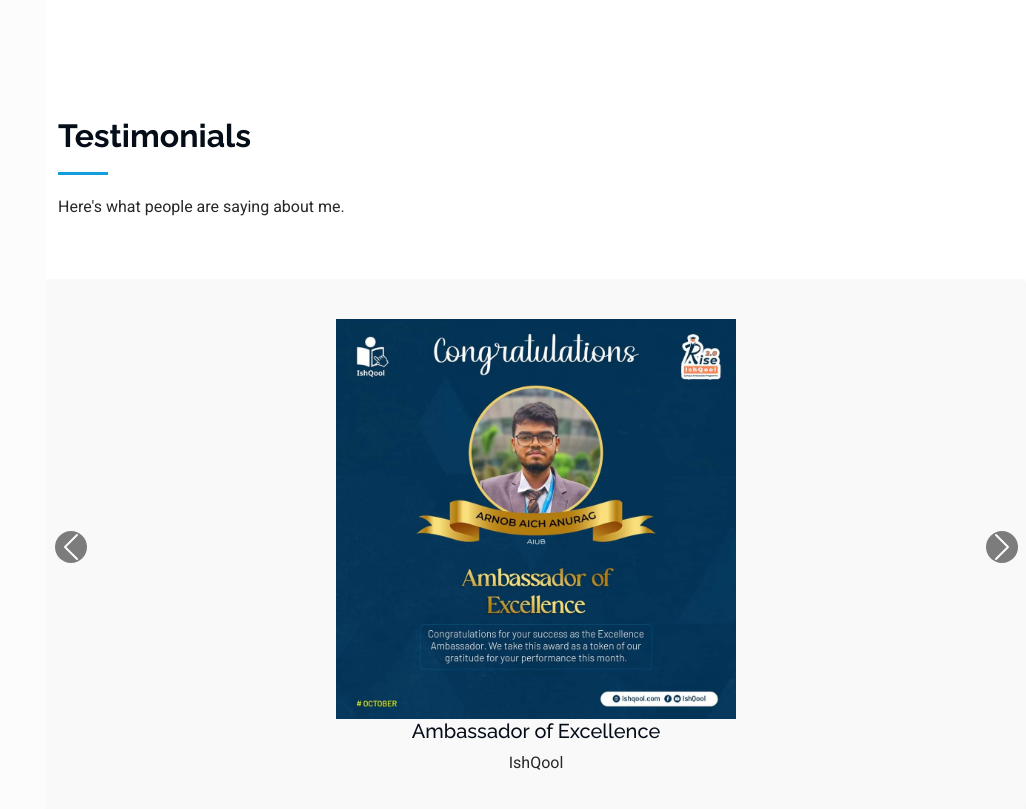
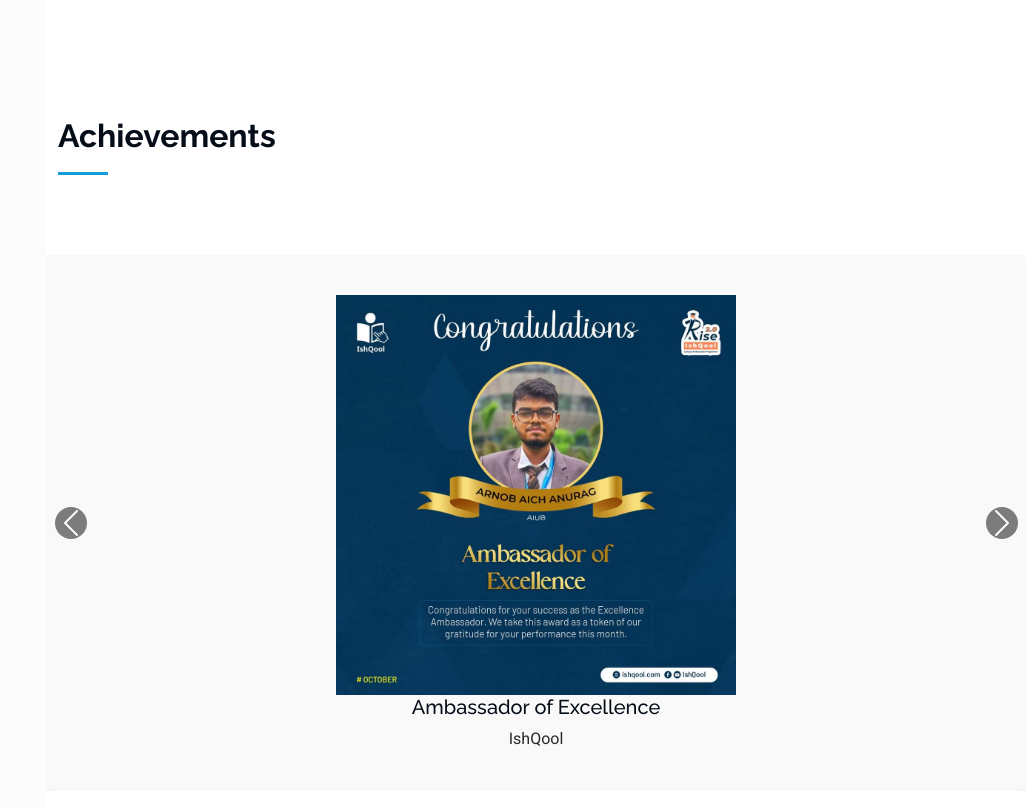
Before and after one commit to GitFather47/arnobaich, a plain HTML site: page index.html in a window 1280 px wide. Shown: the part 3066-3875 px from the top of the page, without its empty margins (254-1280 px from the left). Drawn offline with Linux system fonts and the light colour scheme.

Commit message:
Test to achieve

```diff
--- a/index.html
+++ b/index.html
@@ -277,8 +277,7 @@
 
 <section id="testimonials" class="testimonials section light-background">
     <div class="container section-title" data-aos="fade-up">
-        <h2>Testimonials</h2>
-        <p>Here's what people are saying about me.</p>
+        <h2>Achievements</h2>
     </div>
 
     <div id="testimonialCarousel" class="carousel slide" data-bs-ride="carousel" data-bs-interval="5000">
```
